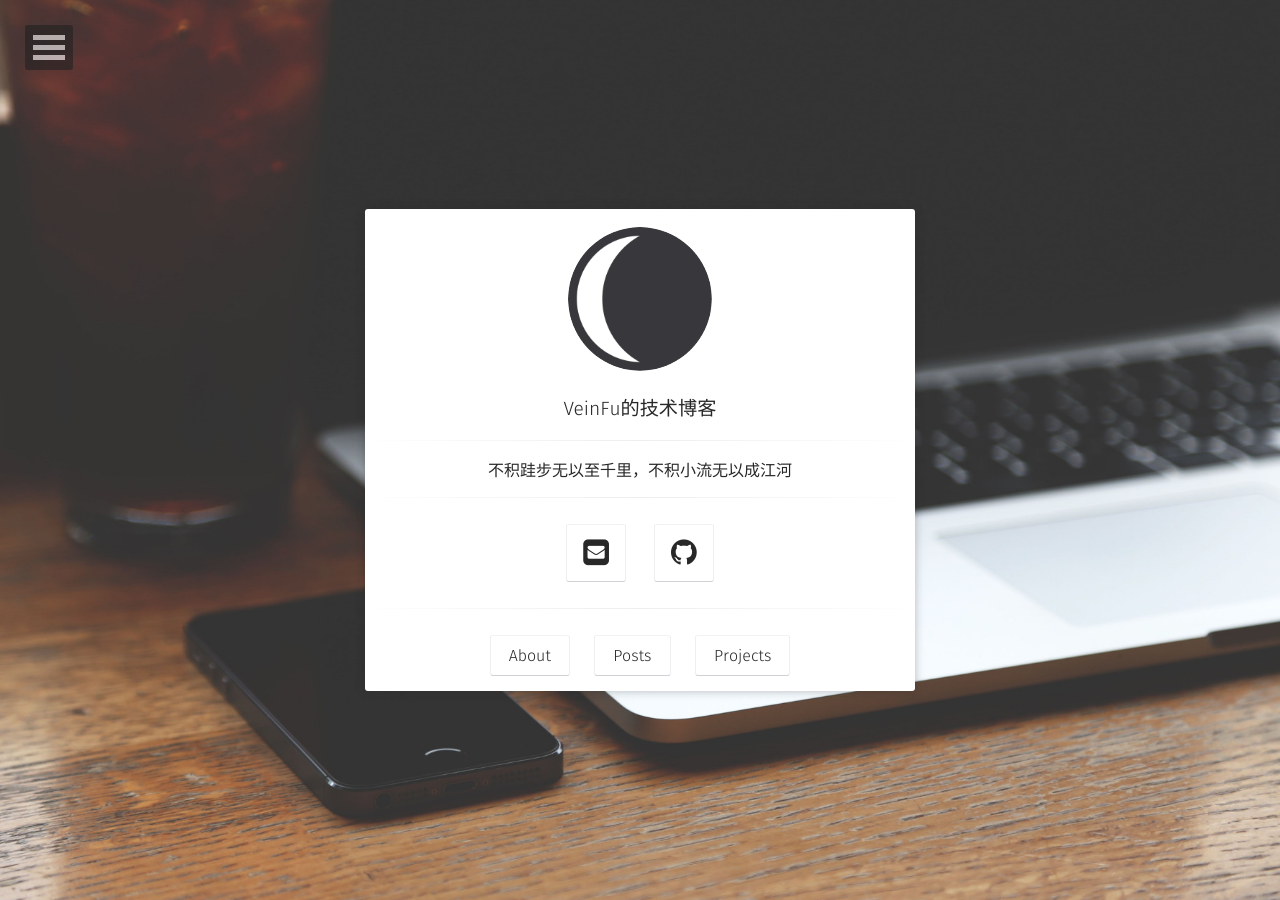
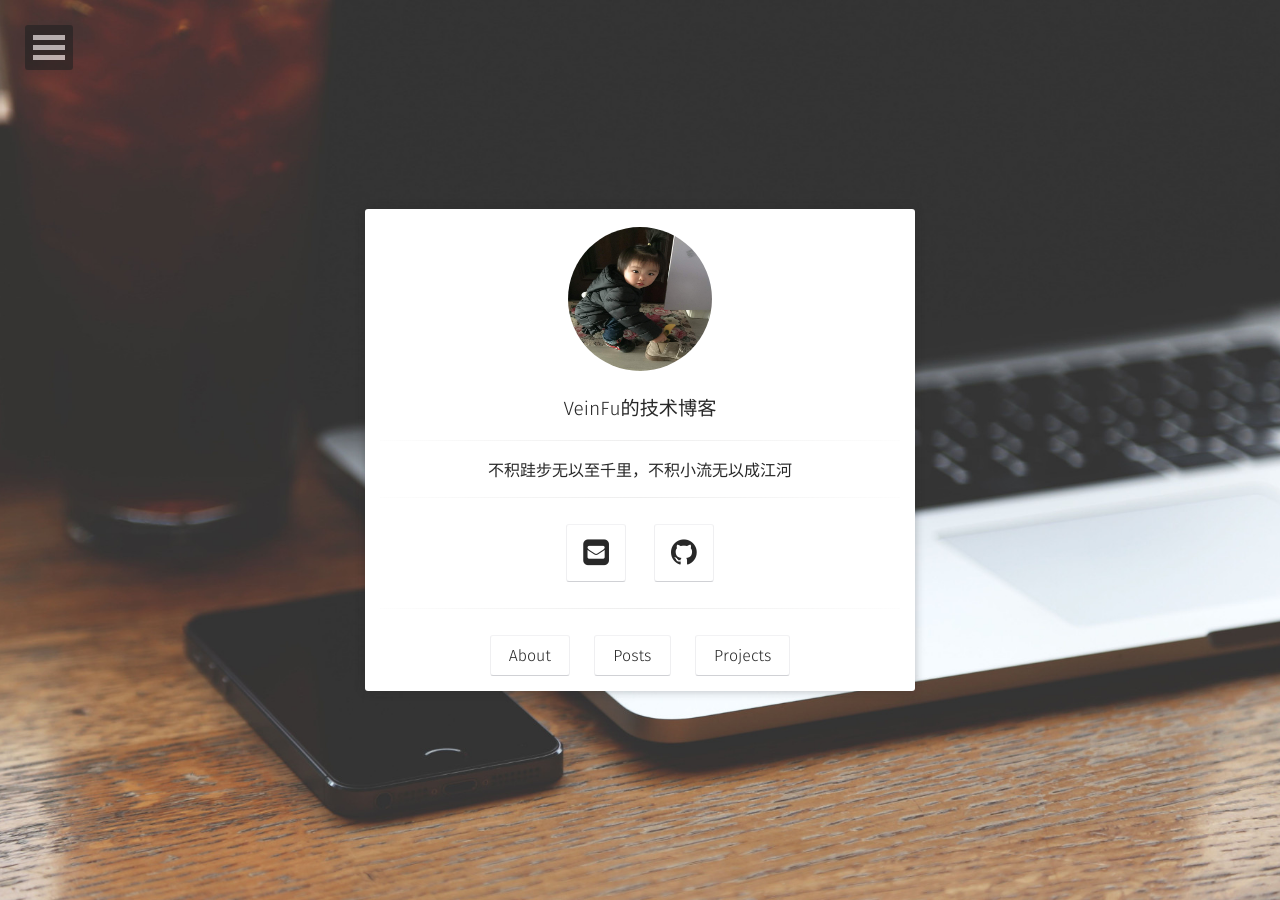
Before and after one commit to VeinFu/VeinFu.github.io, a Jekyll site: the page built from index.html, in a window 1280 px wide. Built offline with Jekyll 4.4.1, drawn with Linux system fonts in a browser that asks for light colours; some web fonts are replaced.

Commit message:
上传个人图片

```diff
--- a/_config.yml
+++ b/_config.yml
@@ -4,7 +4,7 @@ bio:                '不积跬步无以至千里，不积小流无以成江河'
 description:        "test description"
 reading_time:       true
 words_per_minute:   200
-logo:               'assets/img/logo.png'
+logo:               'assets/img/mumu.png'
 background:         'assets/img/placeholder-big.jpg'
 tiled_bg:           false   # Set this true if you want to tile your background image, otherwise it will be covered
 locale:             zh_CN
```
Also changed, not shown: assets/img/mumu.png (added).
